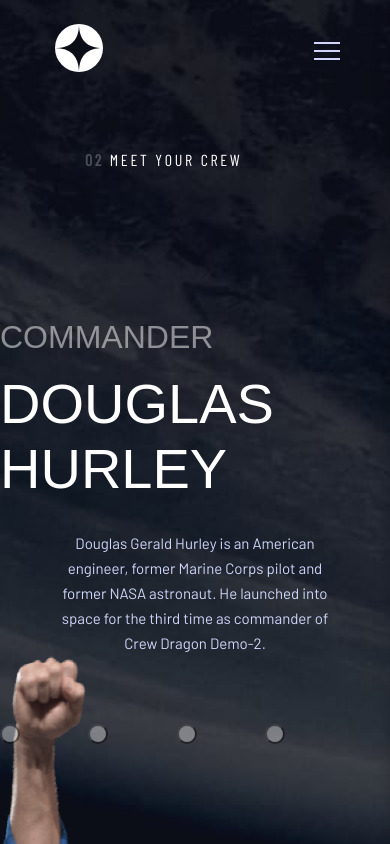
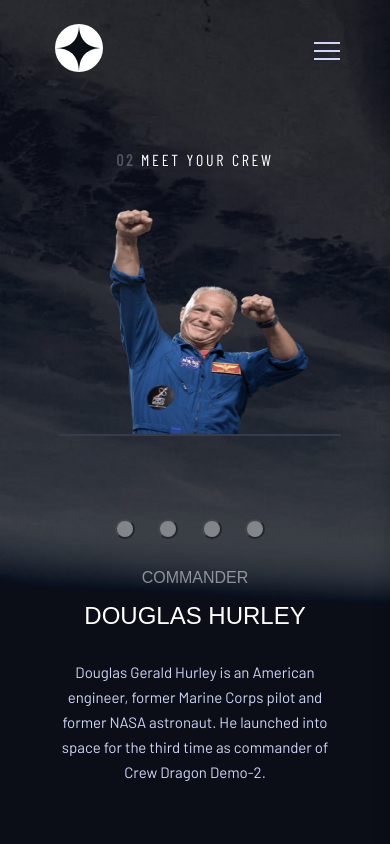
Before and after one commit to FlaceyFurr/space-website, a React (Create React App) app: page /crew in a window 390 px wide. Shown: the top 844 px of the page. Built offline with nearby package versions, Linux system fonts and the light colour scheme; a web font is replaced by a local one.

Commit message:
Made an adaptive crew page

```diff
--- a/src/pages/crew/Crew.js
+++ b/src/pages/crew/Crew.js
@@ -13,20 +13,26 @@
           <span className="number">02</span> meet your crew
         </h5>
         <div className="container">
+          <hr className="crew__line" />
           <div className="crew__info">
             <h3 className="crew__status bellefair">{cr[selection].status}</h3>
             <h2 className="crew__name bellefair">{cr[selection].name}</h2>
             <p className="info__subtitle barlow">{cr[selection].description}</p>
             <ul className="crew__list">
               {cr?.map((item, index) => (
-                <button key={item.id}
+                <button
+                  key={item.id}
                   className="crew__list-item"
                   onClick={() => setSelection(index)}
                 ></button>
               ))}
             </ul>
           </div>
-          <img src={cr[selection].img} alt="crew portrait" className="crew__image" />
+          <img
+            src={cr[selection].img}
+            alt="crew portrait"
+            className="crew__image"
+          />
         </div>
       </div>
     </main>
--- a/src/pages/crew/style.css
+++ b/src/pages/crew/style.css
@@ -37,6 +37,12 @@
   height: 695px;
 }
 
+.crew__line {
+  display: none;
+  margin: 60px 0 40px;
+  border: 1px solid #383b4b;
+}
+
 .crew__list-item {
   border-radius: 10px;
   padding: 5px 8px;
@@ -47,3 +53,96 @@
   opacity: 1;
   cursor: pointer;
 }
+
+/* Adaptive */
+@media (max-width: 1250px) {
+  .crew-section {
+    background-image: url(./../../images/crew/background-crew-tablet.jpg);
+  }
+
+  .crew__info {
+    width: 460px;
+    margin: 60px auto 40px;
+    position: relative;
+  }
+
+  .crew__status {
+    text-align: center;
+    font-size: 24px;
+  }
+
+  .crew__name {
+    text-align: center;
+    font-size: 40px;
+  }
+
+  .crew__list {
+    top: 280px;
+    left: 150px;
+    width: 150px;
+  }
+
+  .crew__image {
+    height: 530px;
+    width: 500px;
+    margin: 80px auto 0;
+  }
+}
+
+@media (max-width: 650px) {
+  .crew__image {
+    width: 200px;
+    height: 225px;
+    position: absolute;
+    margin-top: 40px;
+    left: 37%;
+  }
+
+  .crew__line {
+    display: block;
+    width: 280px;
+    margin-top: 265px;
+    position: absolute;
+    left: 25%;
+  }
+
+  .crew__info {
+    margin: 350px auto 0;
+    padding-top: 50px;
+    width: 280px;
+  }
+
+  .crew__list {
+    top: 0;
+    bottom: 280px;
+    left: 60px;
+  }
+
+  .crew__status {
+    font-size: 16px;
+  }
+
+  .crew__name {
+    font-size: 24px;
+  }
+}
+
+@media (max-width: 450px) {
+  .crew__image {
+    left: 28%;
+  }
+
+  .crew__line {
+    left: 15%;
+  }
+}
+
+@media (max-width: 375px) {
+  .crew__image {
+    left: 25%;
+  }
+
+  .crew__line {
+    left: 5%;
+  }
+}
--- a/src/styles/main.css
+++ b/src/styles/main.css
@@ -83,6 +83,7 @@
     margin: 0 auto;
     font-size: 16px;
     letter-spacing: 2.7px;
+    text-align: center;
   }
 
   .container {
```
